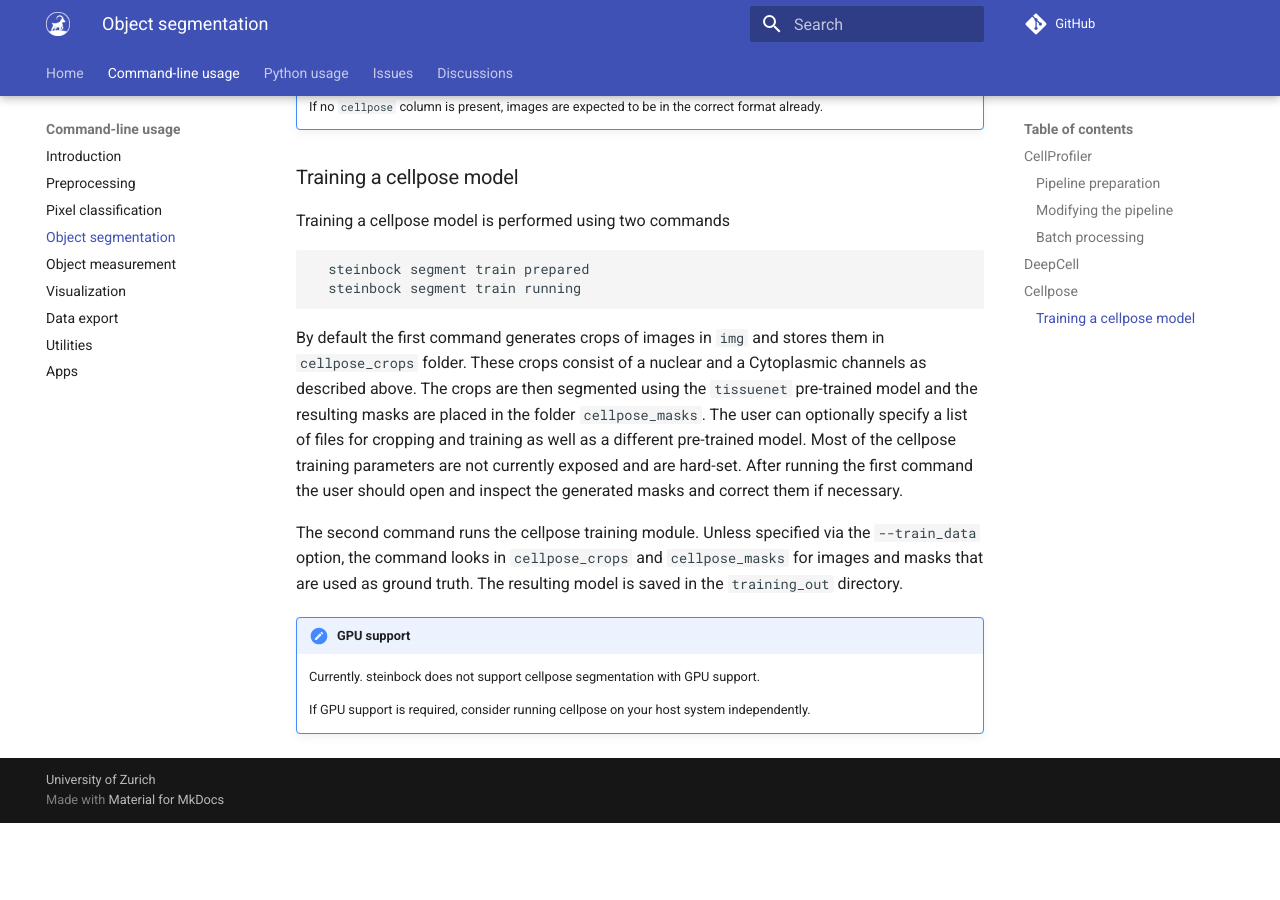
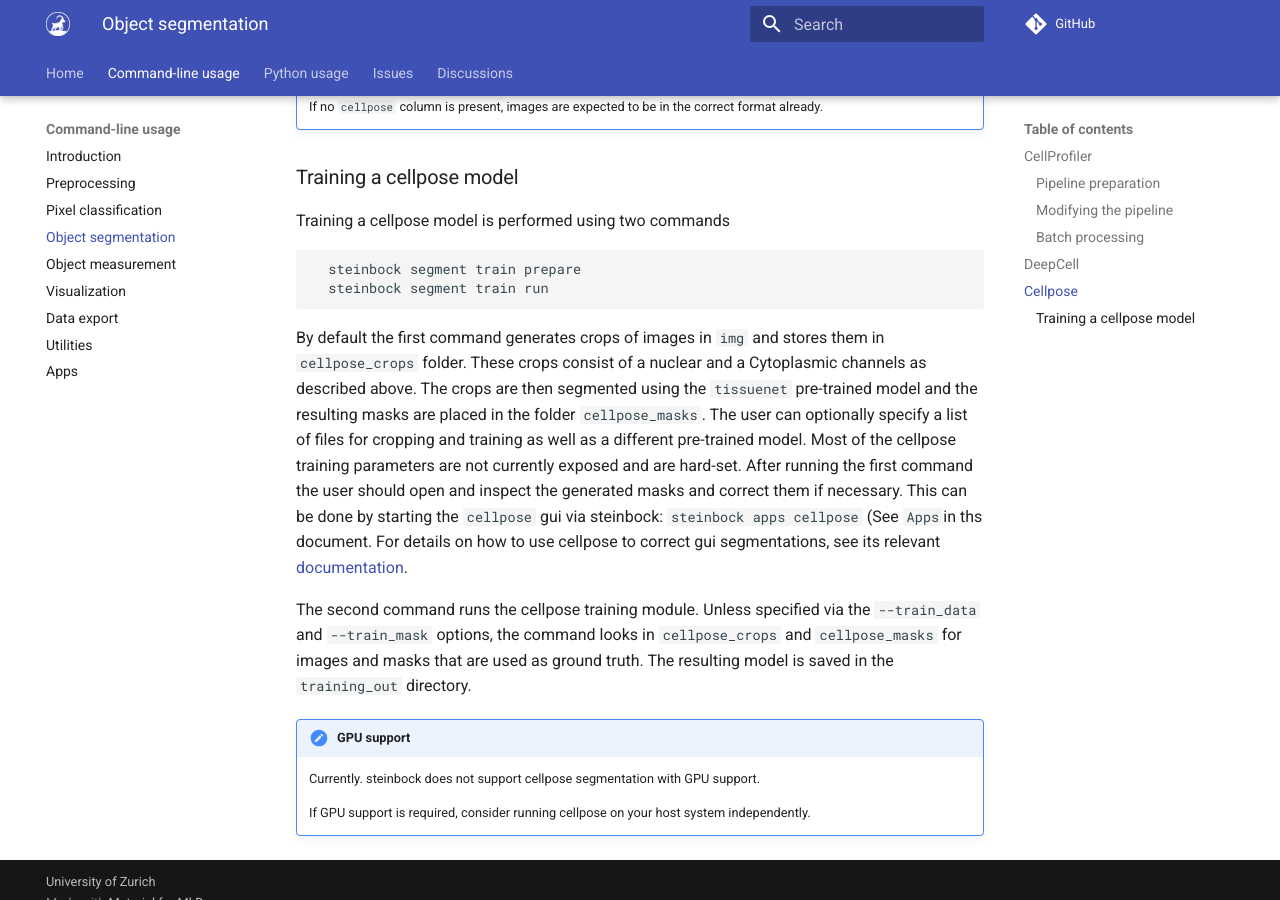
Before and after one commit to BodenmillerGroup/steinbock, an MkDocs documentation site: the page built from docs/cli/segmentation.md, in a window 1280 px wide and 900 px high, scrolled down 4472 px. Built offline with MkDocs 1.6.1 and Material for MkDocs 9.7.7, drawn with Linux system fonts in a browser that asks for light colours; comment, search, counter and statistics services are not loaded; the version menu is left out; before the commit the page ends 5295 px from its top, so only the background shows below that.

Commit message:
Update segmentation.md

```diff
--- a/docs/cli/segmentation.md
+++ b/docs/cli/segmentation.md
@@ -131,12 +131,12 @@
 ### Training a cellpose model
 Training a cellpose model is performed using two commands
 
-      steinbock segment train prepared
-      steinbock segment train running
+      steinbock segment train prepare
+      steinbock segment train run
 
-By default the first command generates crops of images in `img` and stores them in `cellpose_crops` folder. These crops consist of a nuclear and a Cytoplasmic channels as described above. The crops are then segmented using the `tissuenet` pre-trained model and the resulting masks are placed in the folder `cellpose_masks`. The user can optionally specify a list of files for cropping and training as well as a different pre-trained model. Most of the cellpose training parameters are not currently exposed and are hard-set. After running the first command the user should open and inspect the generated masks and correct them if necessary.
+By default the first command generates crops of images in `img` and stores them in `cellpose_crops` folder. These crops consist of a nuclear and a Cytoplasmic channels as described above. The crops are then segmented using the `tissuenet` pre-trained model and the resulting masks are placed in the folder `cellpose_masks`. The user can optionally specify a list of files for cropping and training as well as a different pre-trained model. Most of the cellpose training parameters are not currently exposed and are hard-set. After running the first command the user should open and inspect the generated masks and correct them if necessary. This can be done by starting the `cellpose` gui via steinbock: `steinbock apps cellpose` (See `Apps`in ths document. For details on how to use cellpose to correct gui segmentations, see its relevant [documentation](https://cellpose.readthedocs.io/en/latest/gui.html).
 
-The second command runs the cellpose training module. Unless specified via the `--train_data` option, the command looks in `cellpose_crops` and `cellpose_masks` for images and masks that are used as ground truth. The resulting model is saved in the `training_out` directory.
+The second command runs the cellpose training module. Unless specified via the `--train_data` and `--train_mask` options, the command looks in `cellpose_crops` and `cellpose_masks` for images and masks that are used as ground truth. The resulting model is saved in the `training_out` directory.
 
 
 
```
